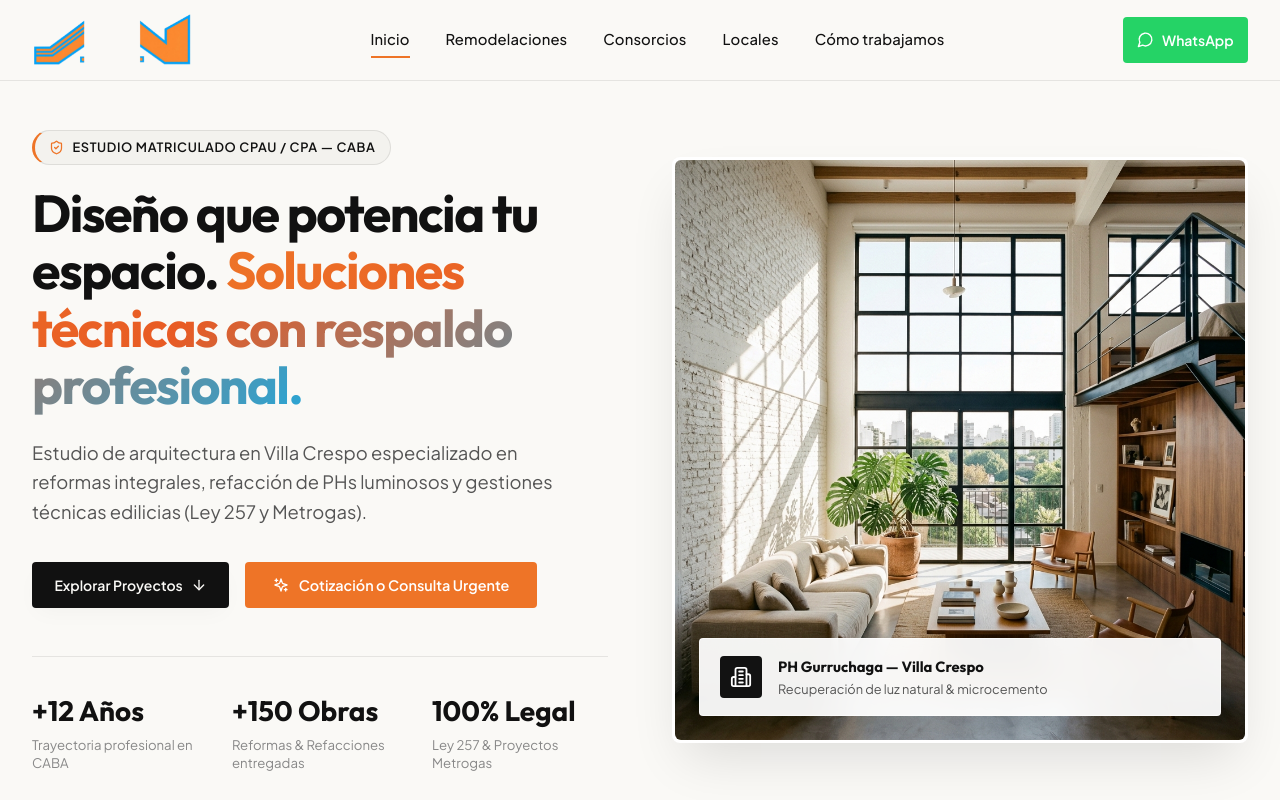
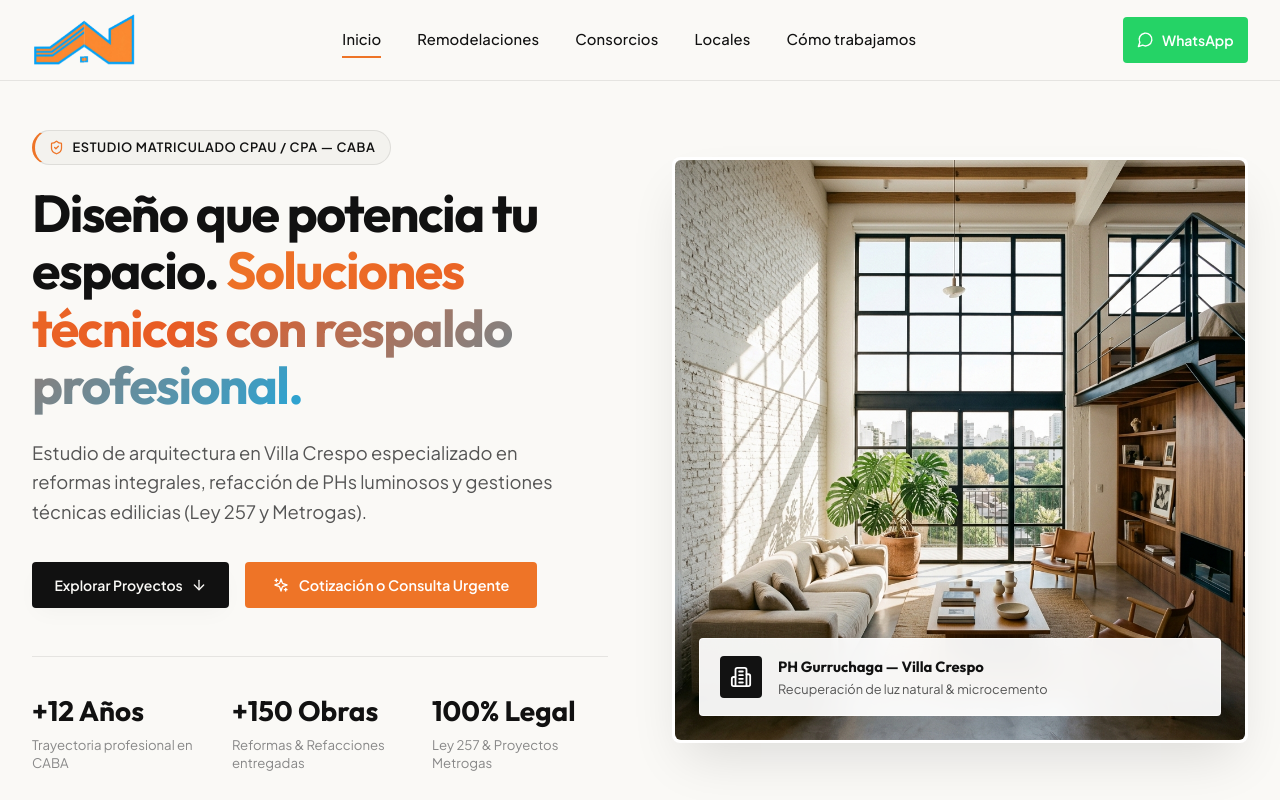
Before and after one commit to kevlogg/aire-y-luz-arquitectura, a React (Vite) app: page / in a window 1280 px wide. Shown: the top 800 px of the page. Built offline with nearby package versions, Linux system fonts and the light colour scheme.

Commit message:
Fix logo split overlay using absolute positioning over 707x353 composition canvas for 100% pixel perfection

```diff
--- a/src/index.css
+++ b/src/index.css
@@ -160,16 +160,18 @@ button {
 /* Animated Split Logo Assembly (logoizquierda + logoderecha) */
 .logo-split-container {
   position: relative;
-  display: inline-flex;
-  align-items: center;
-  justify-content: center;
   height: 52px;
+  width: 104px;
+  display: inline-block;
   overflow: visible;
 }
 
 .logo-split-img {
+  position: absolute;
+  top: 0;
+  left: 0;
   height: 52px;
-  width: auto;
+  width: 104px;
   object-fit: contain;
   display: block;
   transition: filter 0.4s ease;
@@ -177,14 +179,11 @@ button {
 
 .logo-split-left {
   animation: logoAssembleLeft 1.4s cubic-bezier(0.16, 1, 0.3, 1) 1 forwards;
-  margin-right: -48px;
-  position: relative;
   z-index: 2;
 }
 
 .logo-split-right {
   animation: logoAssembleRight 1.4s cubic-bezier(0.16, 1, 0.3, 1) 1 forwards;
-  position: relative;
   z-index: 1;
 }
 
@@ -201,11 +200,11 @@ button {
 
 @keyframes logoAssembleLeft {
   0% {
-    transform: translateX(-70px) scale(0.85);
+    transform: translateX(-60px) scale(0.88);
     opacity: 0;
   }
   65% {
-    transform: translateX(6px) scale(1.03);
+    transform: translateX(4px) scale(1.02);
     opacity: 1;
   }
   100% {
@@ -216,11 +215,11 @@ button {
 
 @keyframes logoAssembleRight {
   0% {
-    transform: translateX(70px) scale(0.85);
+    transform: translateX(60px) scale(0.88);
     opacity: 0;
   }
   65% {
-    transform: translateX(-6px) scale(1.03);
+    transform: translateX(-4px) scale(1.02);
     opacity: 1;
   }
   100% {
@@ -231,10 +230,10 @@ button {
 
 @keyframes logoAssembleLeftHover {
   0% {
-    transform: translateX(-30px);
+    transform: translateX(-24px);
   }
   65% {
-    transform: translateX(4px);
+    transform: translateX(3px);
   }
   100% {
     transform: translateX(0);
@@ -243,10 +242,10 @@ button {
 
 @keyframes logoAssembleRightHover {
   0% {
-    transform: translateX(30px);
+    transform: translateX(24px);
   }
   65% {
-    transform: translateX(-4px);
+    transform: translateX(-3px);
   }
   100% {
     transform: translateX(0);
```
